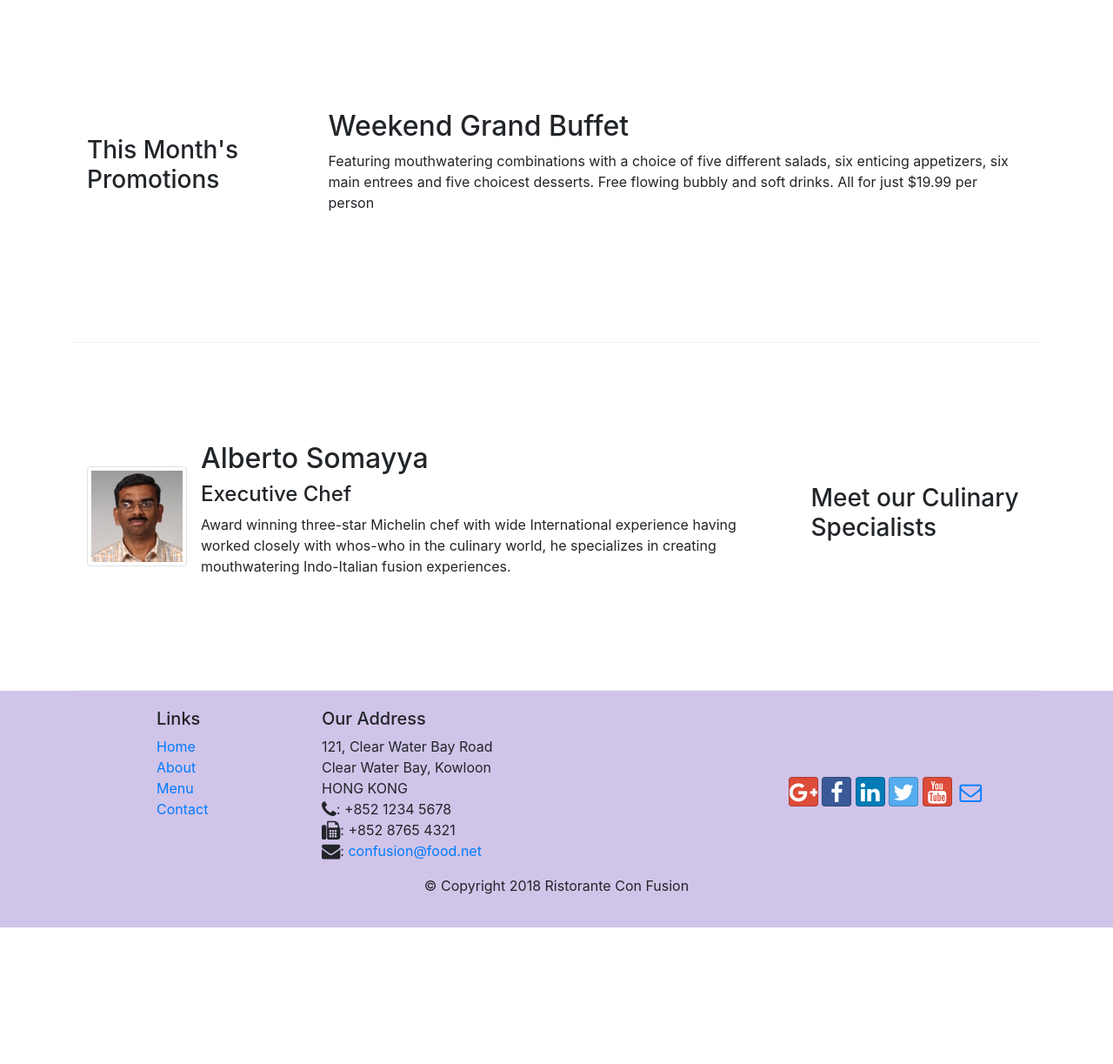
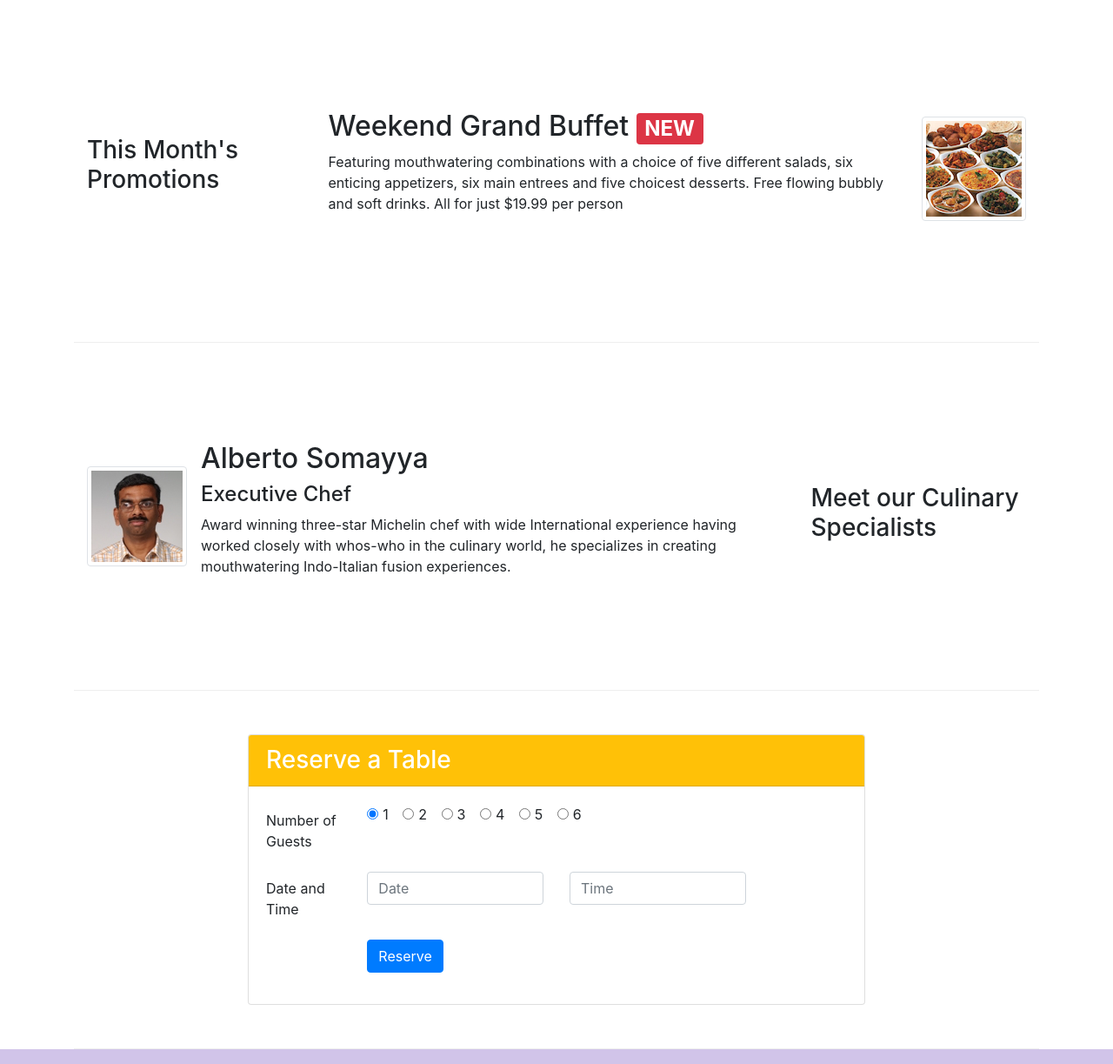
Before and after one commit to anacavadas/Bootstrap4, a website: page index.html in a window 1280 px wide. Shown: the part 740-1963 px from the top of the page at 87% size. Before the commit the page ends 1806 px from the top, so only its background shows below. Drawn offline with nearby package versions, Linux system fonts and the light colour scheme.

Commit message:
Assignment2

```diff
--- a/index.html
+++ b/index.html
@@ -42,8 +42,15 @@
                     <h1>Ristorante con Fusion</h1>
                     <p>We take inspiration from the World's best cuisines, and create a unique fusion experience. Our lipsmacking creations will tickle your culinary senses!</p>
                 </div>
-                <div class="col-12 col-sm align-self-center">
-                    <img src="img/logo.png" class="img-fluid"></img>
+                <div class="col-12 col-sm-6">
+                    <div class="row">
+                        <div class="col-12 col-sm-6 align-self-center">
+                            <img src="img/logo.png" class="img-fluid"></img>
+                        </div>
+                        <div class="col-12 col-sm-6 align-self-center">
+                            <a href="#reserveTable" role="button" class="btn btn-block btn-warning">Reserve Table</a>
+                        </div>
+                    </div>
                 </div>
             </div>
         </div>
@@ -74,9 +81,15 @@
             <div class="col-12 col-sm-4 col-md-3">
                 <h3>This Month's Promotions</h3>
             </div>
-            <div class="col-12 col-sm col-md">
-                <h2>Weekend Grand Buffet</h2>
-                <p>Featuring mouthwatering combinations with a choice of five different salads, six enticing appetizers, six main entrees and five choicest desserts. Free flowing bubbly and soft drinks. All for just $19.99 per person </p>
+            <div class="col-12 col-sm order-sm-last col-md">
+                <div class="media">
+                    <div class="media-body">
+                        <h2 class="mt-0">Weekend Grand Buffet <span class="badge badge-danger">NEW</span></h2>
+                        <p class="d-none d-sm-block">Featuring mouthwatering combinations with a choice of five different salads, six enticing appetizers, six main entrees and five choicest desserts. Free flowing bubbly and soft drinks. All for just $19.99 per person </p>
+                    </div>
+                    <img class="d-flex ml-3 img-thumbnail align-self-center"
+                            src="img/buffet.png" alt="Buffet">
+                </div>
             </div>
         </div>
 
@@ -95,9 +108,74 @@
                             International experience having worked closely with
                             whos-who in the culinary world, he specializes in
                             creating mouthwatering Indo-Italian fusion experiences.
-                            </p>
+                        </p>
                     </div>
                 </div>
+            </div>
+        </div>
+
+        <div class="row row-content align-items-center">
+            <div class="col-12 col-md-2">
+            </div>
+            <div class="col-12 col-md-8">
+                <div class="card">
+                    <h3 class="card-header bg-warning text-white">Reserve a Table</h3>
+                    <div class="card-body">
+                        <form id="reserveTable">
+                            <div class="form-group row">
+                                <div class="col-12 col-sm-3 col-md-2">
+                                    <label for="emailid" class="col-form-label">Number of Guests</label>
+                                </div>
+                                <div class="col-12 col-md-10">
+                                    <div class="form-check-inline">
+                                        <input type="radio" id="guestsIdOne" name="guestsId" class="form-check-input" checked>
+                                        <label class="form-check-label" for="guestsIdOne"> 1 </label>
+                                    </div>
+                                    <div class="form-check-inline">
+                                        <input type="radio" id="guestsIdTwo" name="guestsId" class="form-check-input">
+                                        <label class="form-check-label" for="guestsIdTwo"> 2 </label>
+                                    </div>
+                                    <div class="form-check-inline">
+                                        <input type="radio" id="guestsIdThree" name="guestsId" class="form-check-input">
+                                        <label class="form-check-label" for="guestsIdThree"> 3 </label>
+                                    </div>
+                                    <div class="form-check-inline">
+                                        <input type="radio" id="guestsIdFour" name="guestsId" class="form-check-input">
+                                        <label class="form-check-label" for="guestsIdFour"> 4 </label>
+                                    </div>
+                                    <div class="form-check-inline">
+                                        <input type="radio" id="guestsIdFive" name="guestsId" class="form-check-input">
+                                        <label class="form-check-label" for="guestsIdFive"> 5 </label>
+                                    </div>
+                                    <div class="form-check-inline">
+                                        <input type="radio" id="guestsIdSix" name="guestsId" class="form-check-input">
+                                        <label class="form-check-label" for="guestsIdSix"> 6 </label>
+                                    </div>
+                                </div>
+                            </div>
+                            <div class="form-group row">
+                                <div class="col-12 col-sm-3 col-md-2">
+                                    <label for="date" class="col-form-label">Date and Time</label>
+                                </div>
+                                <div class="col-12 col-sm-3 col-md-4">
+                                    <input type="input" class="form-control" name="approve" id="approve" placeholder="Date"></input>
+                                </div>
+                                <div class="col-12 col-sm-3 col-md-4">
+                                    <input type="input" class="form-control" name="approve" id="approve" placeholder="Time"></input>
+                                </div>
+                                <div class="col-12 col-sm-3 col-md">
+                                </div>
+                            </div>
+                            <div class="form-group row">
+                                <div class="col-12 offset-sm-3 offset-md-2">
+                                    <button type="submit" class="btn btn-primary">Reserve</button>
+                                </div>
+                            </div>
+                        </form>
+                    </div>
+                </div>
+            </div>
+            <div class="col-12 col-md-2">
             </div>
         </div>
     </div>
```
Also changed, not shown: aboutus.html (+8 -2 lines), contactus.html (+8 -2 lines).
